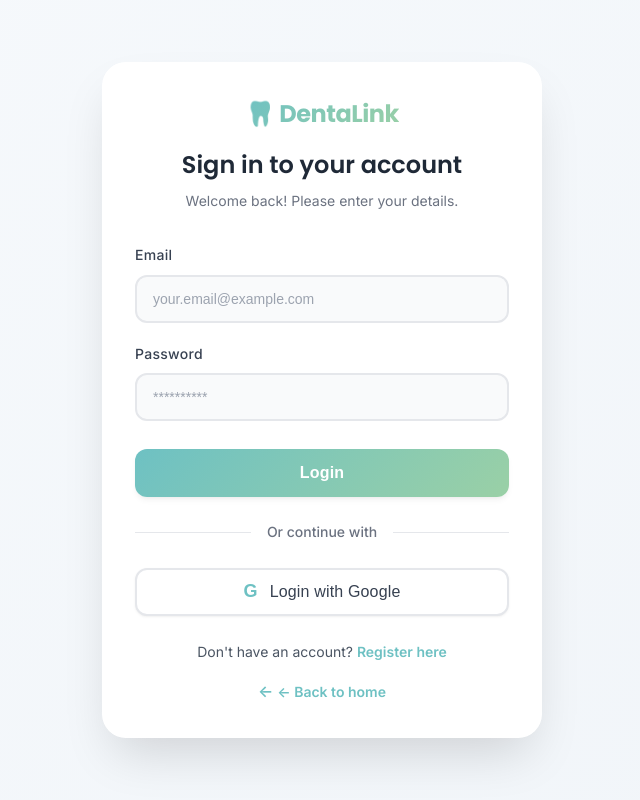
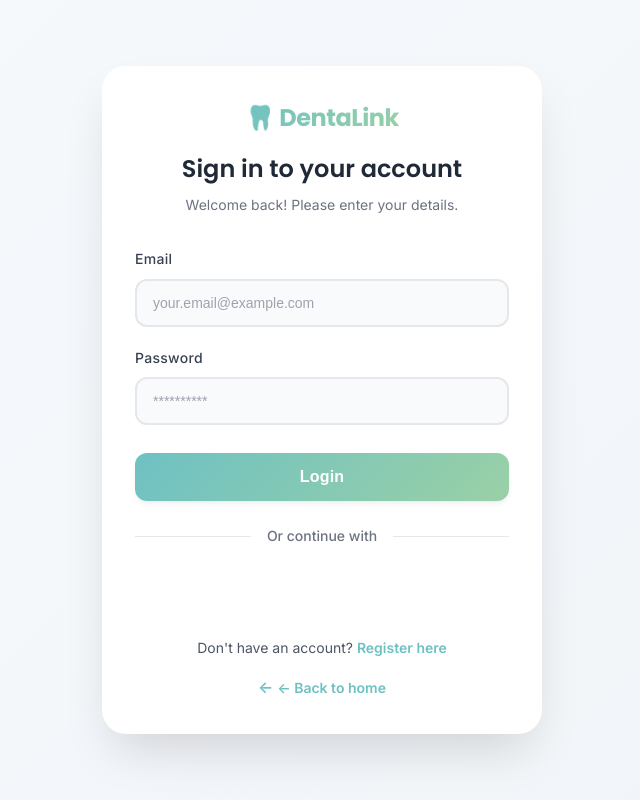
Before and after one commit to francesanne/IT342-Riconalla-DentaLink, a React (Vite) app in the folder web/: page /login in a window 1280 px wide. Shown: the whole page, without its empty margins (318-958 px from the left). Built offline with nearby package versions, Linux system fonts and the light colour scheme.

Commit message:
feat(web): add Google login button and integrate OAuth flow in login page

```diff
--- a/web/src/pages/Login.jsx
+++ b/web/src/pages/Login.jsx
@@ -2,6 +2,7 @@
 import { Link, useNavigate } from "react-router-dom";
 import axios from "axios";
 import "../styles/login.css";
+import { GoogleLogin } from '@react-oauth/google';
 
 function Login() {
   const navigate = useNavigate();
@@ -62,8 +63,8 @@
         console.log("Error data:", error.response.data);
 
         const errorMessage = error.response.data?.message ||
-                            error.response.data ||
-                            "Invalid email or password";
+          error.response.data ||
+          "Invalid email or password";
         alert(`Login failed: ${errorMessage}`);
 
       } else if (error.request) {
@@ -78,14 +79,10 @@
     }
   };
 
-  const handleGoogleLogin = () => {
-    console.log("Google login clicked");
-    alert("Google login will be implemented soon");
-  };
-
   return (
     <div className="login-container">
       <div className="login-card">
+
         <div className="login-header">
           <Link to="/" className="logo-text">🦷 DentaLink</Link>
           <h2>Sign in to your account</h2>
@@ -130,14 +127,33 @@
           <span>Or continue with</span>
         </div>
 
-        <button
-          onClick={handleGoogleLogin}
-          className="btn btn-google"
-          disabled={isLoading}
-        >
-          <span>G</span>
-          Login with Google
-        </button>
+        <div>
+          <GoogleLogin
+            onSuccess={async (credentialResponse) => {
+              try {
+                const idToken = credentialResponse.credential;
+
+                const response = await axios.post(
+                  "http://localhost:8080/auth/google",
+                  { idToken }
+                );
+
+                if (response.data && response.data.token) {
+                  localStorage.setItem('token', response.data.token);
+                  alert("Google login successful!");
+                  navigate("/dashboard");
+                }
+
+              } catch (error) {
+                console.error(error);
+                alert("Google login failed");
+              }
+            }}
+            onError={() => {
+              alert("Google login failed");
+            }}
+          />
+        </div>
 
         <div className="login-footer">
           <p>
@@ -145,6 +161,7 @@
           </p>
           <Link to="/" className="back-link">← Back to home</Link>
         </div>
+
       </div>
     </div>
   );
```
